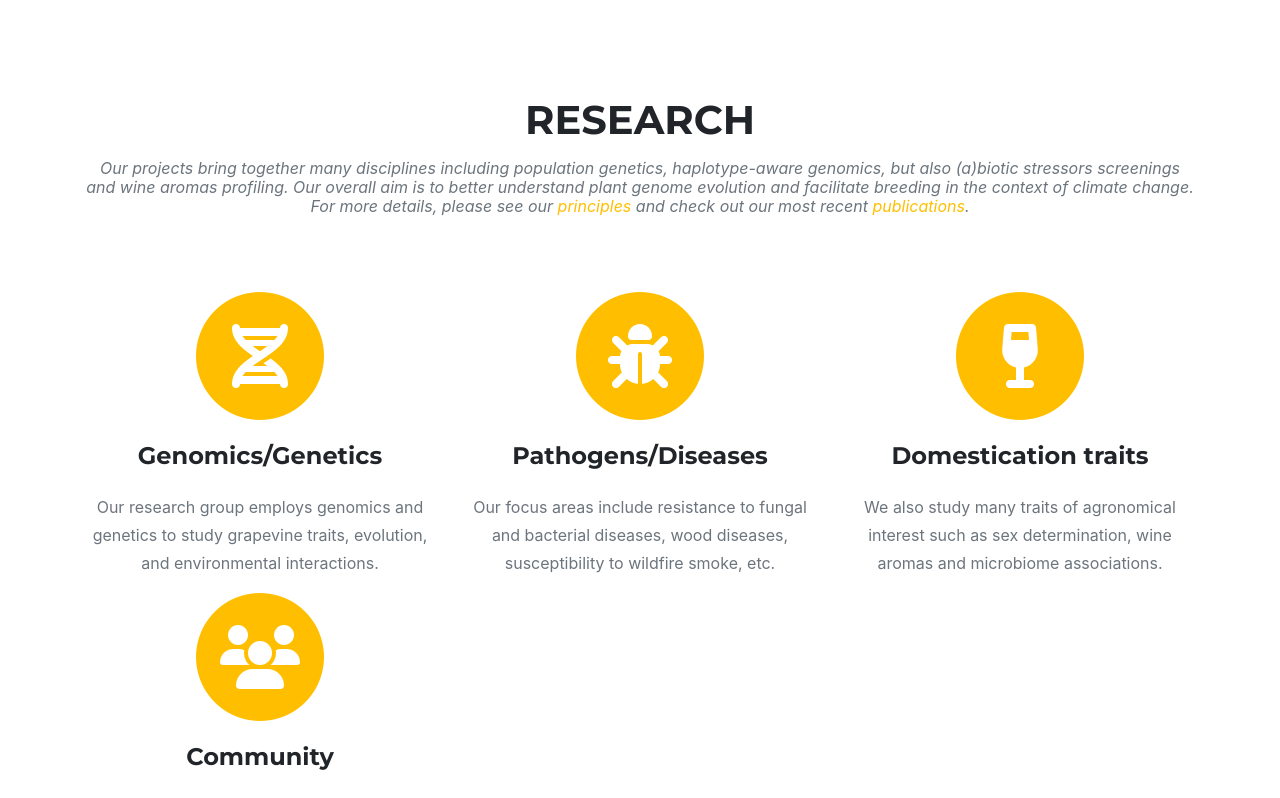
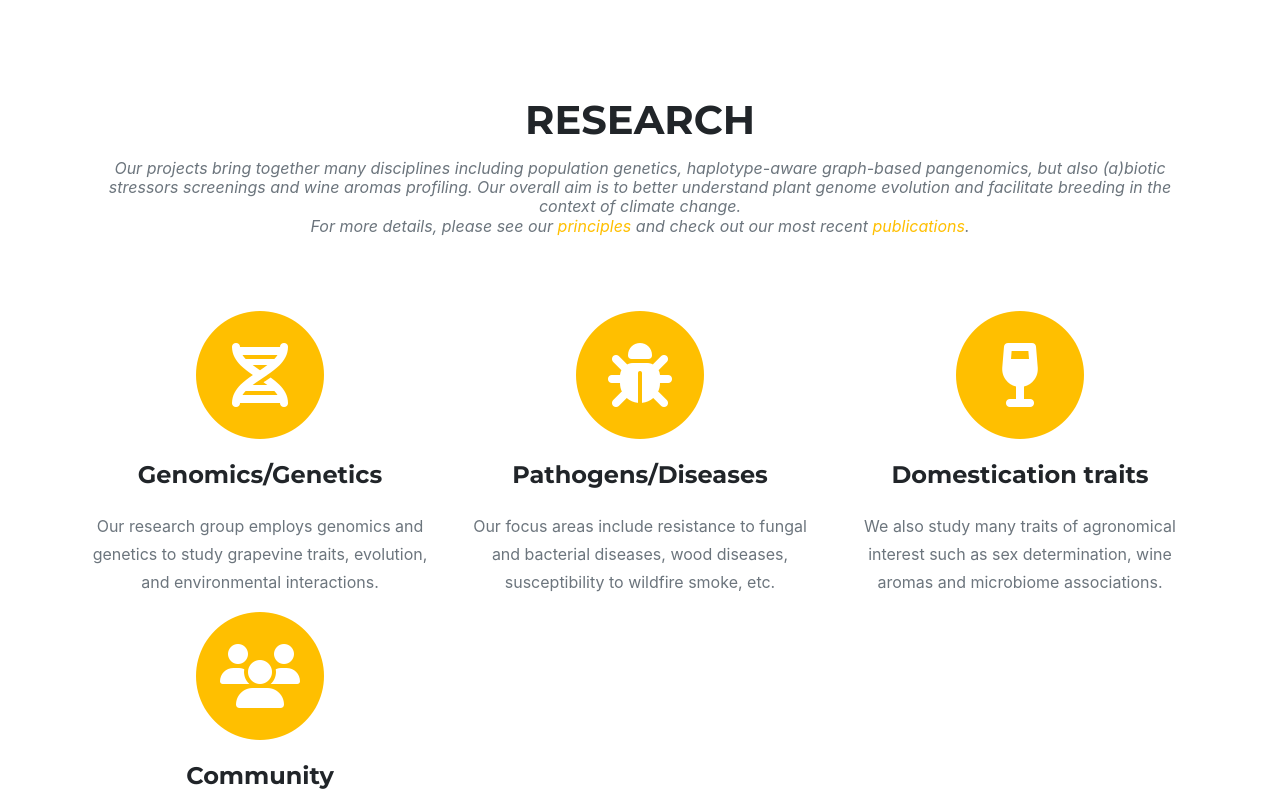
Before and after one commit to CantuLab/cantulab.github.com, a Jekyll site: the page built from index.md, in a window 1280 px wide and 900 px high, scrolled down 566 px, cut to the strip 102-900 px from the top of the window. Built offline with Jekyll 4.4.1, drawn with Linux system fonts in a browser that asks for light colours; some web fonts are replaced.

Commit message:
config updates

```diff
--- a/_config.yml
+++ b/_config.yml
@@ -18,7 +18,7 @@ baseurl: "" # the subpath of your site, e.g. /blog
 
 title      : CANTU LAB
 email      : your-email@example.com #this is also the email contact forms will go to
-description: "Site description"
+description: "The Cantu Lab at UC Davis bring together many disciplines including population genetics, haplotype-aware graph-based pangenomics, but also (a)biotic stressors screenings and wine aromas profiling."
 author     : Your Name
 # logo:     #optional, defaults to site title
   # path: assets\img\clients\creative-market.jpg
--- a/_data/sitetext.yml
+++ b/_data/sitetext.yml
@@ -18,7 +18,7 @@ en: &DEFAULT_EN
 
   research:
     title: "Research"
-    text: "Our projects bring together many disciplines including population genetics, haplotype-aware genomics, but also (a)biotic stressors screenings and wine aromas profiling. Our overall aim is to better understand plant genome evolution and facilitate breeding in the context of climate change."
+    text: "Our projects bring together many disciplines including population genetics, haplotype-aware graph-based pangenomics, but also (a)biotic stressors screenings and wine aromas profiling. Our overall aim is to better understand plant genome evolution and facilitate breeding in the context of climate change."
     section: research
     principles: "principles"
     publications: "publications"
@@ -253,7 +253,7 @@ en: &DEFAULT_EN
         role: "Postdoc"
         image: assets/img/team/sole.png
         social:
-        - url: https://scholar.google.com/citations?user=_sql6fIAAAAJ&hl
+        - url: https://scholar.google.com/citations?user=_sql6fIAAAAJ&hl=en
           icon: fa-brands fa-google-scholar
         - url: https://orcid.org/0009-0008-3798-5997
           icon: fa-brands fa-orcid
--- a/_includes/contact.html
+++ b/_includes/contact.html
@@ -12,7 +12,7 @@
       <div class="col-lg-12">
         <div class="large text-muted">
         <div class="contact-body text-center">
-          <p {{ site.data.sitetext[site.locale].contact.body | markdownify }}</p>
+          <p>{{ site.data.sitetext[site.locale].contact.body | markdownify }}</p>
         </div>
         </div>
       </div>
@@ -32,7 +32,7 @@
       <div class="col-lg-12">
         <div class="large text-muted">
         <div class="contact-body text-center">
-          <p {{ site.data.sitetext.contact.body | markdownify }}</p>
+          <p>{{ site.data.sitetext.contact.body | markdownify }}</p>
         </div>
         </div>
       </div>
```
Also changed, not shown: _layouts/default.html (+10 -0 lines).
